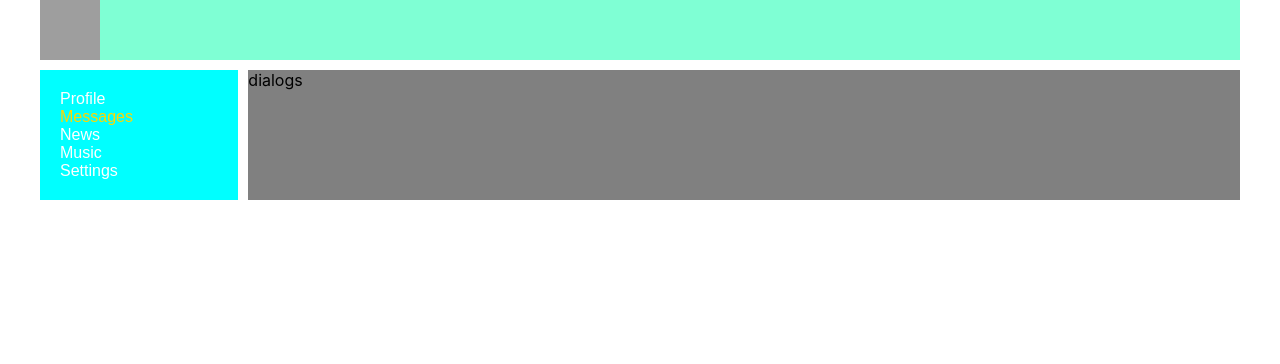
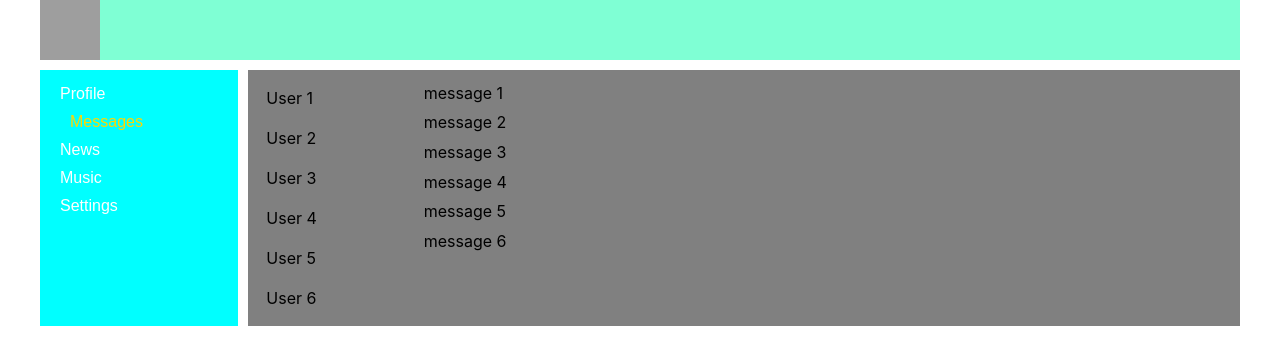
Before and after one commit to EgorKirillov/Samurai-way, a React (Create React App) app: page /dialogs in a window 1280 px wide. Shown: the top 364 px of the page. Built offline with nearby package versions, Linux system fonts and the light colour scheme; grey boxes are pictures that could not be loaded.

Commit message:
lesson 21 complite

```diff
--- a/src/components/Dialogs/Dialogs.module.css
+++ b/src/components/Dialogs/Dialogs.module.css
@@ -1,3 +1,21 @@
 .content {
+    display: grid;
+    grid-template-columns: 2fr 10fr;
+    padding: 0.5em;
+}
+
+.dialogList {
 
 }
+
+.dialog {
+    padding: 10px;
+}
+
+.messageList {
+
+}
+
+.message {
+    padding: 0.3em;
+}
--- a/src/components/Dialogs/Dialogs.tsx
+++ b/src/components/Dialogs/Dialogs.tsx
@@ -4,7 +4,29 @@ import s from './Dialogs.module.css'
 export const Dialogs = () => {
     return (
         <div className={s.content}>
-dialogs
+            <div className={s.dialogList}>
+                <div className={s.dialog}> User 1 </div>
+                <div className={s.dialog}> User 2 </div>
+                <div className={s.dialog}> User 3 </div>
+                <div className={s.dialog}> User 4 </div>
+                <div className={s.dialog}> User 5 </div>
+                <div className={s.dialog}> User 6 </div>
+
+            </div>
+
+            <div className={s.messageList}>
+                <div className={s.message}> message 1 </div>
+                <div className={s.message}> message 2 </div>
+                <div className={s.message}> message 3 </div>
+                <div className={s.message}> message 4 </div>
+                <div className={s.message}> message 5 </div>
+                <div className={s.message}> message 6 </div>
+
+            </div>
+
+
+
+
         </div>
     );
 }
--- a/src/components/Navbar/Navbar.module.css
+++ b/src/components/Navbar/Navbar.module.css
@@ -6,20 +6,28 @@
     /* src: url(https://fonts.googleapis.com/css2?family=Cabin:wdth,wght@90,400&display=swap);
     font-family: Pompadur; !* Имя шрифта *!
     src: url(fonts/pompadur.ttf); !* Путь к файлу со шрифтом *!*/
-    padding: 20px 10px;
+    padding: 10px;
 
 }
+.item {
+
+    padding: 5px;
+    text-decoration: none;  /* cсылка без подчеркивания*/
+
+}
+
 .item a{
     color: white;
-    height: 20px;
+    /*height: 20px;*/
     /*border: 1px ;*/
     /*box-shadow: 8px 8px 5px #444;*/
-    padding: 10px 10px;
+    padding: 5px;
     text-decoration: none;  /* cсылка без подчеркивания*/
     /*background-image: linear-gradient(180deg, #fff, #ddd 40%, #ccc);*/
 }
 .item a.active{
 
     color: gold;
+    padding-left: 15px;
     /*background-color: greenyellow;*/
 }
```
